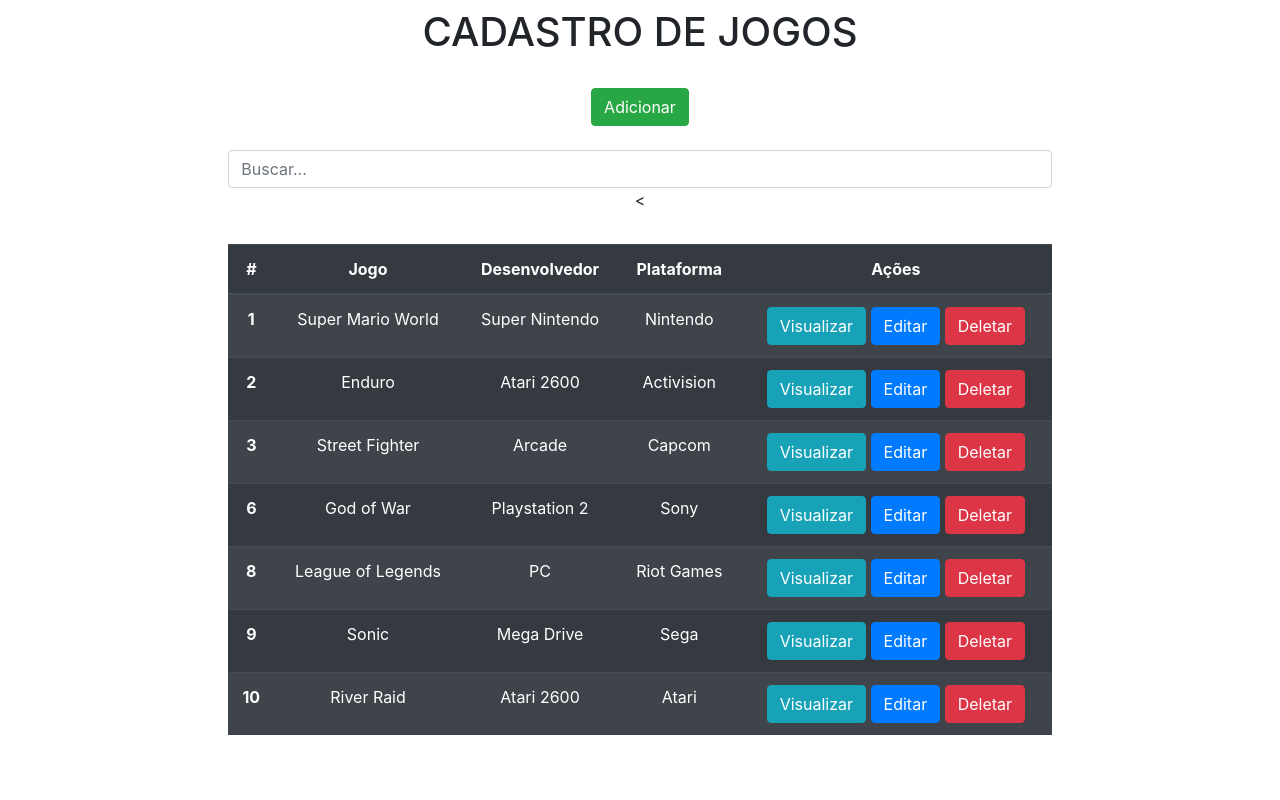
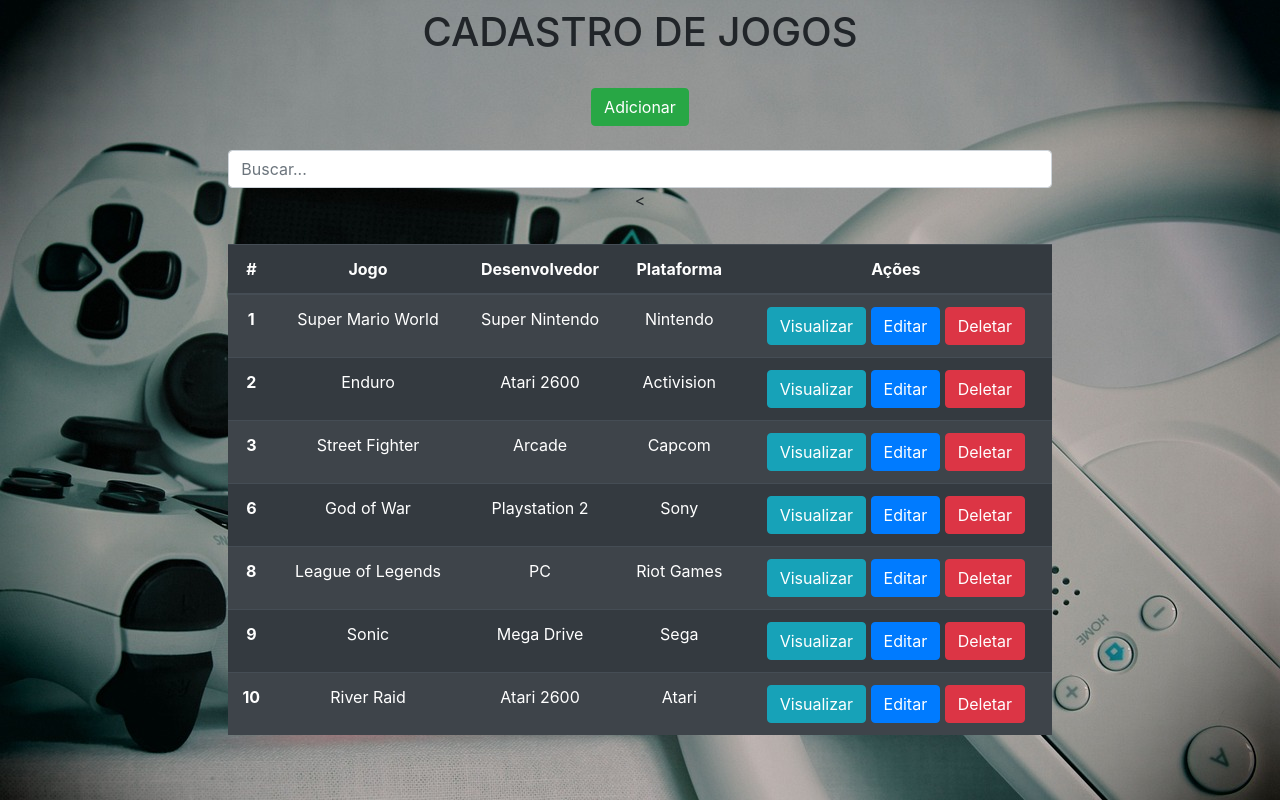
Before and after one commit to maurilop79/Projeto_PW_Uniasselvi_Python, a Django app: page / in a window 1280 px wide. Run offline with Django 4.2, Linux system fonts and the light colour scheme; data comes from the database, SQL or seed files in the repository; both versions use the stored data as it was after the commit.

Commit message:
Commit conclusão

```diff
--- /dev/null
+++ b/app/static/style.css
@@ -0,0 +1,5 @@
+body {
+    background: url("imagens/play1.jpg") no-repeat;
+    background-attachment: fixed;
+    background-size: cover;
+}
--- a/app/templates/form.html
+++ b/app/templates/form.html
@@ -4,6 +4,7 @@
     <meta charset="UTF-8">
     <title>Formulário</title>
     <link rel="stylesheet" href="https://cdn.jsdelivr.net/npm/bootstrap@4.6.2/dist/css/bootstrap.min.css" >
+    <link rel="stylesheet" href="static/style.css">
 </head>
 <body>
     <div class="col-8 m-auto pt-2 pb-2 text-center">
--- a/app/templates/index.html
+++ b/app/templates/index.html
@@ -4,8 +4,10 @@
     <meta charset="UTF-8">
     <title>CADASTRO DE JOGOS</title>
     <link rel="stylesheet" href="https://cdn.jsdelivr.net/npm/bootstrap@4.6.2/dist/css/bootstrap.min.css" >
+    <link rel="stylesheet" href="static/style.css">
 </head>
 <body>
+
     <div class="col-8 m-auto pt-2 pb-2 text-center">
         <h1>CADASTRO DE JOGOS</h1>
     </div>
--- a/app/templates/view.html
+++ b/app/templates/view.html
@@ -4,8 +4,10 @@
     <meta charset="UTF-8">
     <title>Formulário</title>
     <link rel="stylesheet" href="https://cdn.jsdelivr.net/npm/bootstrap@4.6.2/dist/css/bootstrap.min.css" >
+     <link rel="stylesheet" href="static/style.css">
 </head>
 <body>
+
     <div class="col-8 m-auto pt-2 pb-2 text-center">
         <h1>VISUALIZAÇÃO</h1>
     </div>
```
Also changed, not shown: app/static/imagens/nintendo1.jpg (added), app/static/imagens/nintendo3.jpg (added), app/static/imagens/play1.jpg (added), db.sqlite3.
